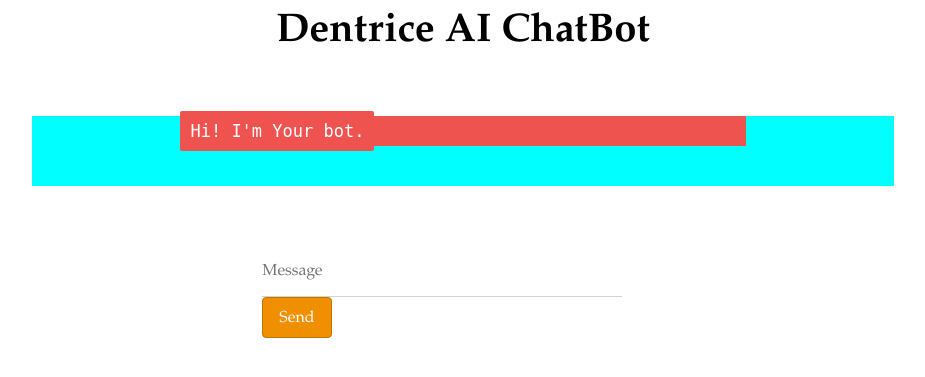
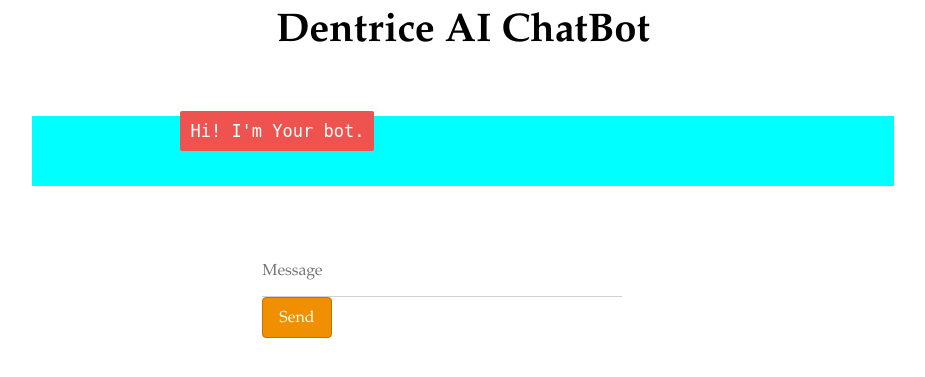
Before and after one commit to Terence551/CUItensor1, a Flask app: page / in a window 1280 px wide. Shown: the top 377 px of the page, without its empty margins (177-1102 px from the left). Run offline with Flask 2, Linux system fonts and the light colour scheme; parts of the project's set-up code (start-up, migrations or seed data) failed here and were passed over; some libraries are stand-ins or nearby versions.

Commit message:
css changes

```diff
--- a/static/style.css
+++ b/static/style.css
@@ -151,7 +151,6 @@ button, input, optgroup, select, textarea {
     text-align: left;
     line-height: 30px;
     margin: 5px;
-    background-color: #ef5350;
 }
 .botText span {
     background-color: #ef5350;
```
